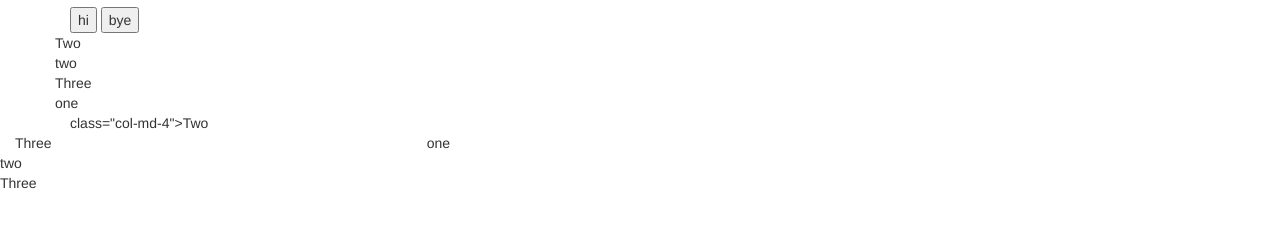
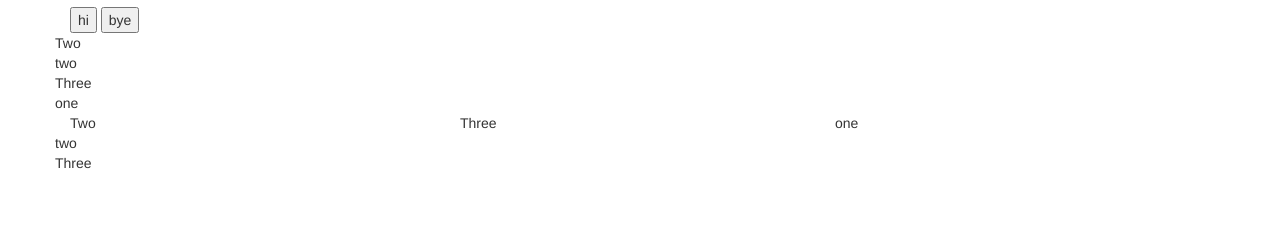
Before and after one commit to AvianWard/AvianWard, a plain HTML site: page index.html in a window 1280 px wide. Shown: the part 363-590 px from the top of the page. Drawn offline with nearby package versions, Linux system fonts and the light colour scheme.

Commit message:
Update index.html

```diff
--- a/index.html
+++ b/index.html
@@ -35,7 +35,7 @@
       <div class="col md-4">two</div>
       <div class="col md-4">Three</div>
       <div class="col md-4">one</div>
-      </div> class="col-md-4">Two</div>
+      <div class="col-md-4">Two</div>
       <div class="col-md-4">Three</div>
       <div class="col md-4">one</div>
       <div class="col md-4">two</div>
```
